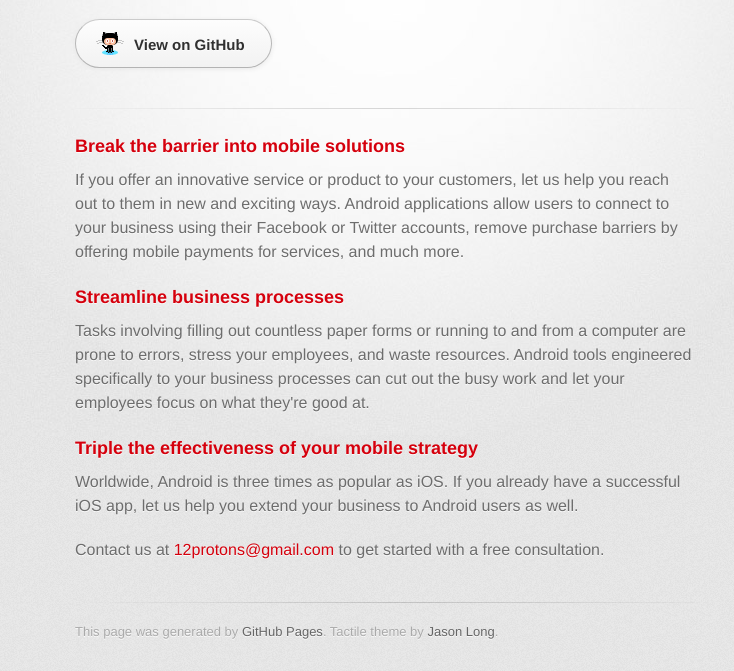
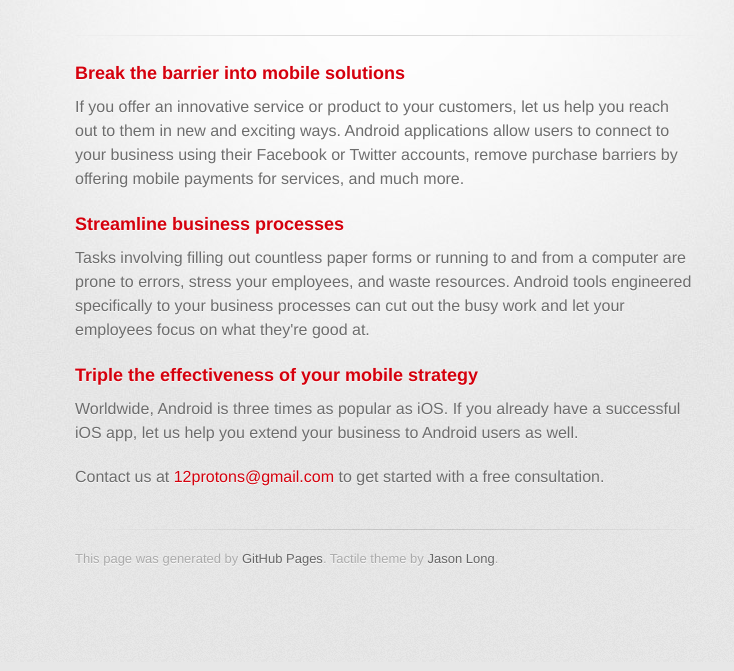
Before and after one commit to 12protons/12protons.github.io, a plain HTML site: page index.html in a window 1280 px wide. Shown: the part 138-809 px from the top of the page, without its empty margins (255-989 px from the left). Drawn offline with Linux system fonts and the light colour scheme; a web font is replaced by a local one.

Commit message:
Update index.html
Removed "view on github"

```diff
--- a/index.html
+++ b/index.html
@@ -21,10 +21,6 @@
           <h1>12protons Consulting</h1>
           <h2>Fusing your business with Android</h2>
         </header>
-
-        <section id="downloads" class="clearfix">
-          <a href="https://github.com/12protons" id="view-on-github" class="button"><span>View on GitHub</span></a>
-        </section>
 
         <hr>
 
```
